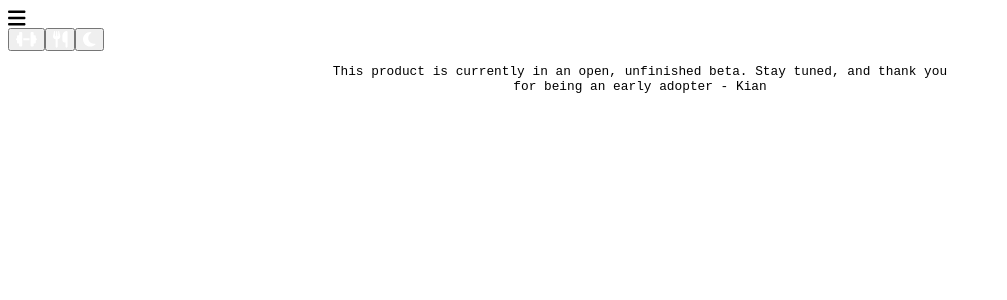
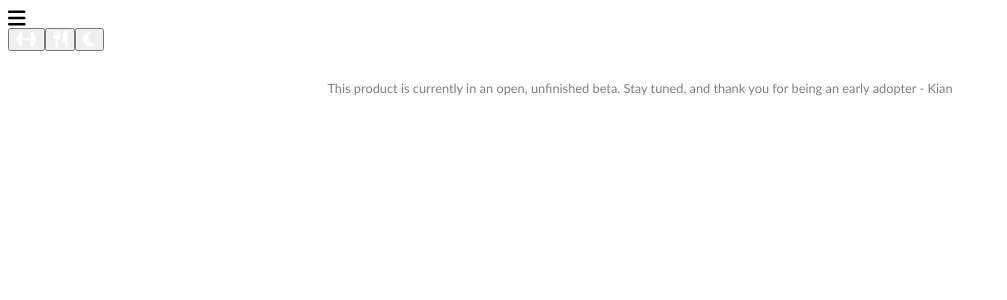
Before and after one commit to kian-m/template-web-ui, a Next.js app: page /home in a window 1280 px wide. Shown: the top 300 px of the page, without its empty margins (0-1007 px from the left). Built offline with nearby package versions, Linux system fonts and the light colour scheme.

Commit message:
updates fading text

```diff
--- a/src/contexts/FadingTextContext.tsx
+++ b/src/contexts/FadingTextContext.tsx
@@ -30,7 +30,7 @@ export const FadingTextProvider: React.FC<FadingTextProviderProps> = ({
     setTimeout(() => {
       setText(newText);
       setShow(true);
-    }, 500); // Add a slight delay to ensure the previous text is hidden before updating
+    }, 1000);
   };
 
   return (
@@ -41,18 +41,19 @@ export const FadingTextProvider: React.FC<FadingTextProviderProps> = ({
         <div
           style={{
             position: 'absolute',
-            top: '0',
+            top: '2%',
             left: '50%',
-            margin: '10 auto',
+            margin: '20 auto',
             transform: 'translateX(-50%)',
             alignSelf: 'center',
             textAlign: 'center',
             whiteSpace: 'pre-line',
             marginTop: '5%',
             fontSize: '0.8rem',
-            fontFamily: 'monospace',
-            animation: `fadeIn 3s ease-in-out, fadeOut 1s ${timeoutValue}s forwards`,
-            transition: 'opacity 1s',
+            opacity: '0.5',
+            fontFamily: 'Optima, sans-serif',
+            animation: `fadeInHalf 3s ease-in-out, fadeOutHalf 2s ${timeoutValue}s forwards`,
+            transition: 'opacity 50% 8s',
           }}
         >
           {text}
--- a/src/pages/sleep/sleep-now.tsx
+++ b/src/pages/sleep/sleep-now.tsx
@@ -29,7 +29,7 @@ const getColor = (index: number) => {
   return colors[index];
 };
 
-export default function WakeUpOptions({
+export default function TimeOptions({
   date,
   wake,
 }: {
--- a/src/pages/sleep/sleep-time.tsx
+++ b/src/pages/sleep/sleep-time.tsx
@@ -20,7 +20,6 @@ export default function SleepTimePrompt({
   const [period, setPeriod] = useState<string>('AM');
 
   useEffect(() => {
-    setTimeoutValue(10);
     setText('Select the time you wish to go to bed');
   });
   const handleSubmit = (e: React.FormEvent) => {
--- a/src/pages/sleep/sleep.tsx
+++ b/src/pages/sleep/sleep.tsx
@@ -8,10 +8,11 @@ import {
   faClock,
   faSun,
 } from '@fortawesome/free-solid-svg-icons';
-import WakeUpOptions from './sleep-now';
+import TimeOptions from './sleep-now';
 import SleepTimePrompt from './sleep-time';
 import { FadingTextContext } from '../../contexts/FadingTextContext';
 import WakeTimePrompt from './wake-time';
+import { set } from 'yaml/dist/schema/yaml-1.1/set';
 
 export default function Sleep() {
   const searchParams = useSearchParams();
@@ -40,18 +41,19 @@ export default function Sleep() {
     router.replace(newUrl);
   };
 
-  const TimeOptions = useCallback(
-    () => <WakeUpOptions date={date} wake={wake} />,
-    [wake],
+  const SleepWakeOptions = useCallback(
+    () => <TimeOptions date={date} wake={wake} />,
+    [wake, setWake],
   );
 
   return (
     <Suspense fallback={<div>Loading...</div>}>
-      {sleepNowClicked && <TimeOptions />}
+      {sleepNowClicked && <SleepWakeOptions />}
       {sleepLaterClicked && (
         <SleepTimePrompt
           setDate={(d: Date) => {
             setDate(d);
+            setWake(false);
             setSleepLaterClicked(false);
             setSleepNowClicked(true);
           }}
@@ -84,6 +86,7 @@ export default function Sleep() {
           }`}
           onClick={() => {
             setDate(new Date());
+            setWake(false);
             setSleepNowClicked(true);
             setSleepLaterClicked(false);
             setWakeUpAtClicked(false);
--- a/src/pages/sleep/wake-time.tsx
+++ b/src/pages/sleep/wake-time.tsx
@@ -48,7 +48,12 @@ export default function WakeTimePrompt({
           style={{ marginBottom: '10vmin' }}
         >
           <VStack style={{ marginLeft: '-1rem' }}>
-            <FontAwesomeIcon icon={faSun} size="2xs" color="white" />
+            <FontAwesomeIcon
+              icon={faSun}
+              size="2xs"
+              color="white"
+              style={{ animation: 'fadeIn 3s ease-in-out' }}
+            />
             <FontAwesomeIcon
               style={{ marginLeft: '1rem' }}
               icon={faBed}
```
Also changed, not shown: src/app/globals.css (+10 -0 lines).
